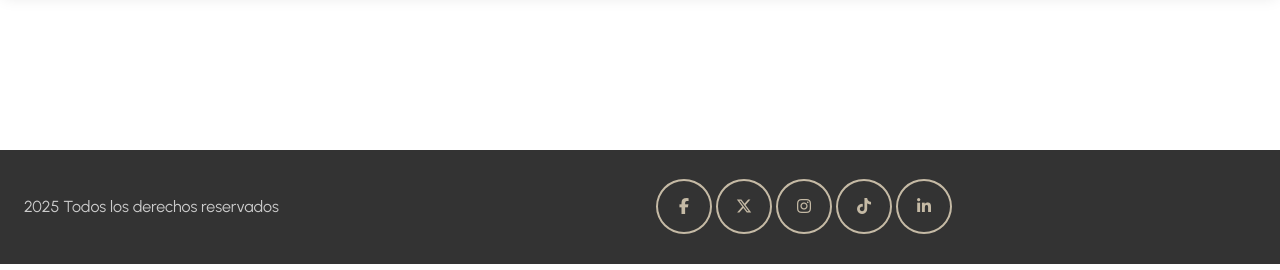
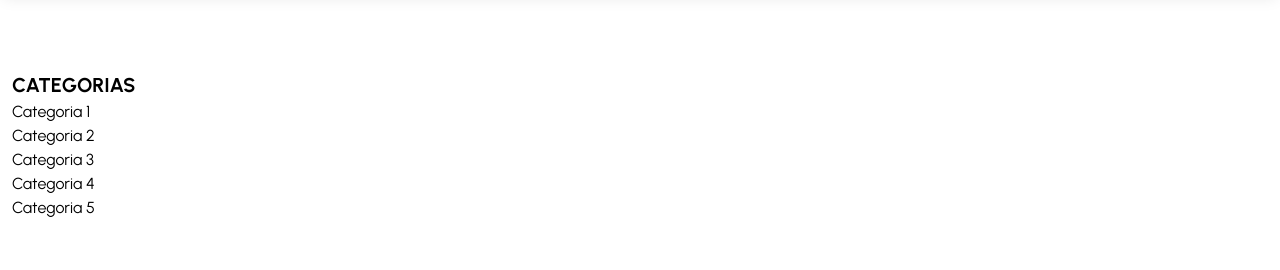
Before and after one commit to vdabel/sistema4652, a React (Vite) app: page /tienda in a window 1280 px wide. Shown: the part 234-504 px from the top of the page. Built offline with nearby package versions, Linux system fonts and the light colour scheme; no server answers.

Commit message:
Clase 5: modificacion 2

```diff
--- a/src/App.tsx
+++ b/src/App.tsx
@@ -31,6 +31,10 @@ function App() {
         </Routes>
 
 
+
+
+
+
         <MainFooter />
       </BrowserRouter>
     </>
--- a/src/pages/Tienda.tsx
+++ b/src/pages/Tienda.tsx
@@ -1,12 +1,42 @@
+import { useEffect, useState } from "react";
 import PageHeader from "../components/PageHeader"
 
 const Tienda = () => {
+  const [listaEmpleados, setListaEmpleados] = useState<Empleado[]>([]);
+
+  useEffect(() => {
+    leerServicio();
+  }, []);
+
+  const leerServicio = () => {
+    fetch('https://servicios.campus.pe/empleados')
+      .then(response => response.json())
+      .then(data => {
+        console.log(data);
+        setListaEmpleados(data);
+      })
+  }
+
   return (
     <>
       <PageHeader pageTitle="Tienda" pageSubtitle="Los mejores productos" />
       <section className='py-20'>
         <div className="max-w-7xl mx-auto px-3">
+          <div className="flex -mx-3">
+            <div className="w-full md:w-1/3 px-3">
+              <h3>Categorias</h3>
+              <ul>
+                <li>Categoria 1</li>
+                <li>Categoria 2</li>
+                <li>Categoria 3</li>
+                <li>Categoria 4</li>
+                <li>Categoria 5</li>
+              </ul>
+            </div>
+            <div className="w-full md:w-2/3 px-3">
 
+            </div>
+          </div>
         </div>
       </section>
     </>
--- /dev/null
+++ b/src/types/Categoria.ts
@@ -0,0 +1,4 @@
+export interface Categoria {
+  idcategoria: number;
+  nombre: string;
+}
```
